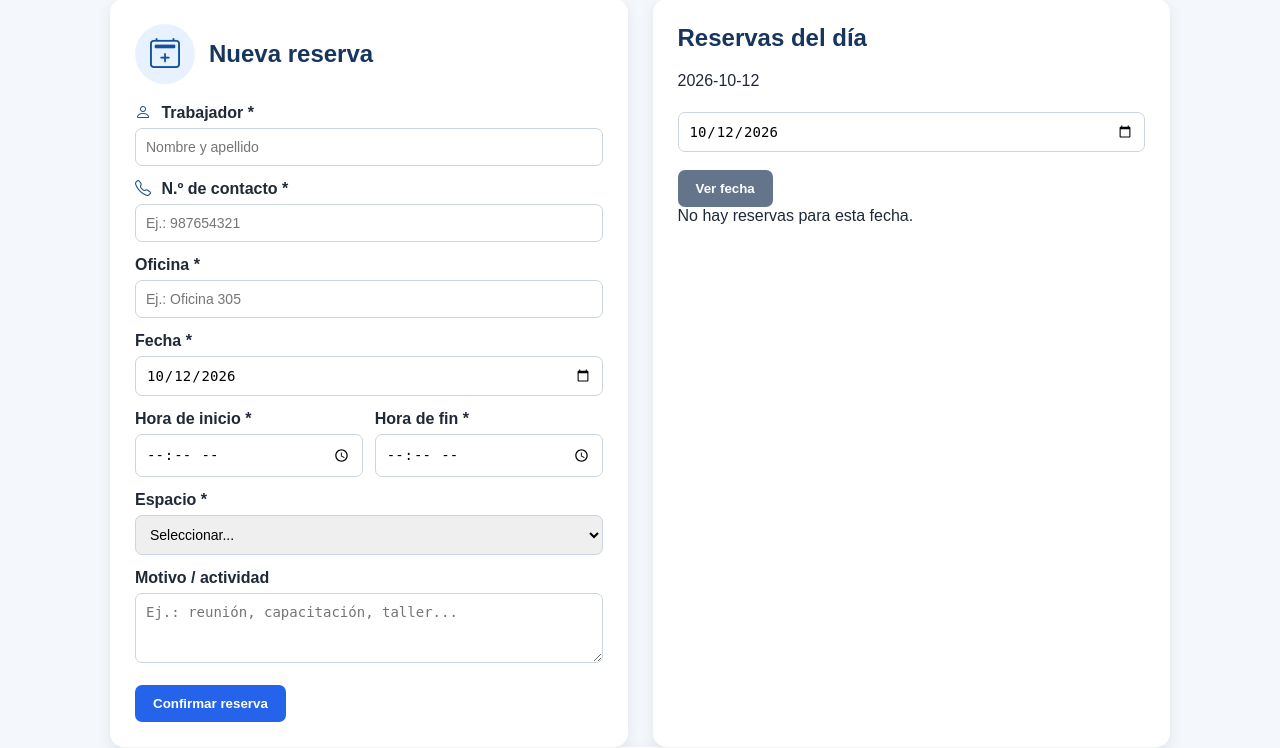
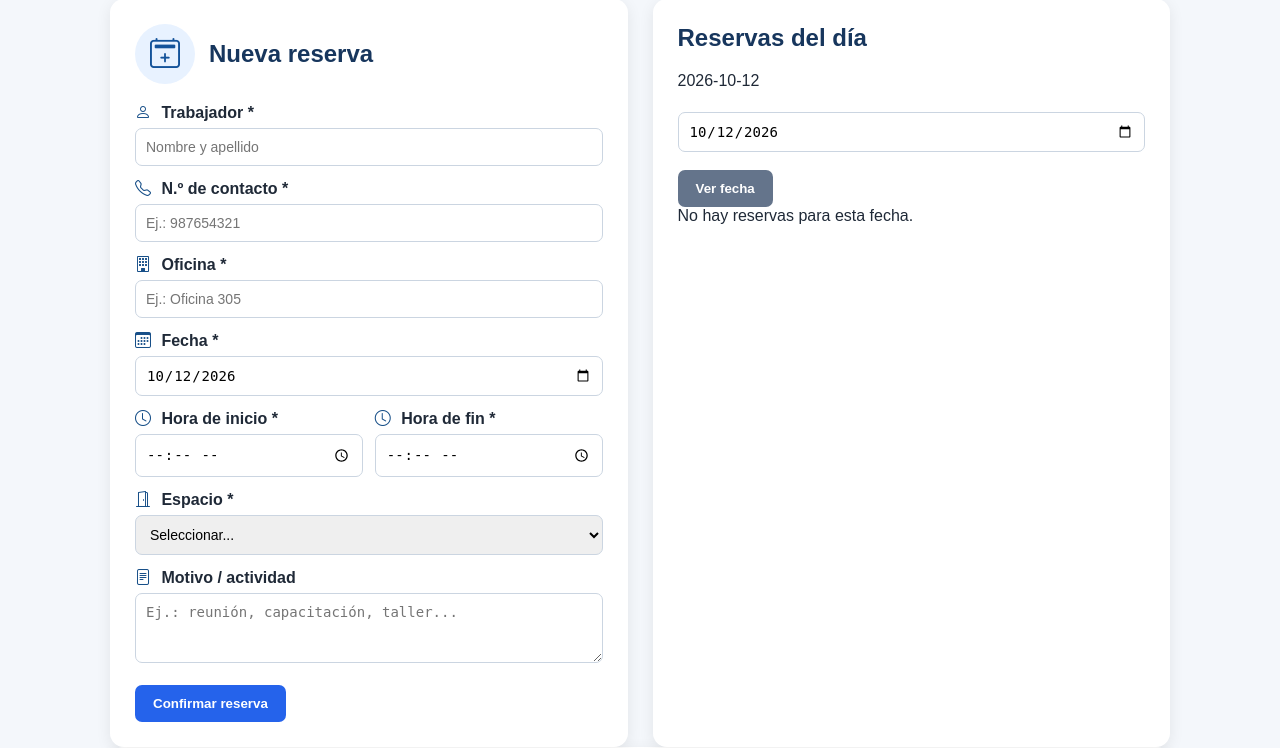
Before and after one commit to jvargash80-bit/mimp-cae, a Flask app: page / in a window 1280 px wide. Shown: the part 270-1018 px from the top of the page. Run offline with Flask 3, Linux system fonts and the light colour scheme; data that the repository does not hold is empty; some libraries are stand-ins or nearby versions.

Commit message:
Update index.html

```diff
--- a/templates/index.html
+++ b/templates/index.html
@@ -49,23 +49,23 @@
     required
 >
 
-<label>Oficina *</label>
+<label><i class="bi bi-building"></i> Oficina *</label>
 <input
     type="text"
     name="oficina"
     placeholder="Ej.: Oficina 305"
     required
 >
-        <label>Fecha *</label><input type="date" name="fecha" value="{{ fecha }}" required>
-        <div class="two"><div><label>Hora de inicio *</label><input type="time" name="hora_inicio" required></div><div><label>Hora de fin *</label><input type="time" name="hora_fin" required></div></div>
-        <label>Espacio *</label>
+        <label><i class="bi bi-calendar3"></i> Fecha *</label><input type="date" name="fecha" value="{{ fecha }}" required>
+        <div class="two"><div><label><i class="bi bi-clock"></i> Hora de inicio *</label><input type="time" name="hora_inicio" required></div><div><label><i class="bi bi-clock"></i> Hora de fin *</label><input type="time" name="hora_fin" required></div></div>
+        <label><i class="bi bi-door-open"></i> Espacio *</label>
         <select name="espacio" required>
     <option value="">Seleccionar...</option>
     {% for espacio in espacios %}
         <option value="{{ espacio }}">{{ espacio }} (Aforo: {{ aforos[espacio] }} personas)</option>
     {% endfor %}
 </select>
-        <label>Motivo / actividad</label><textarea name="motivo" rows="3" placeholder="Ej.: reunión, capacitación, taller..."></textarea>
+       <label><i class="bi bi-file-text"></i> Motivo / actividad</label><textarea name="motivo" rows="3" placeholder="Ej.: reunión, capacitación, taller..."></textarea>
         <button type="submit">Confirmar reserva</button>
       </form>
     </section>
```
